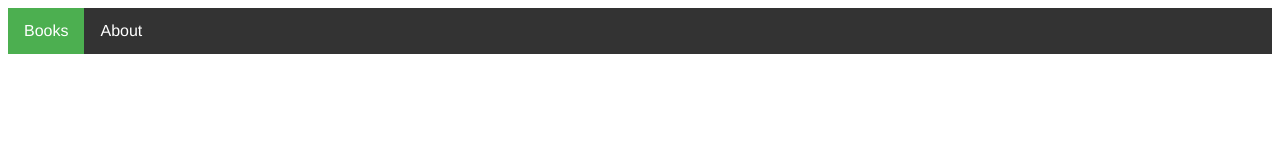
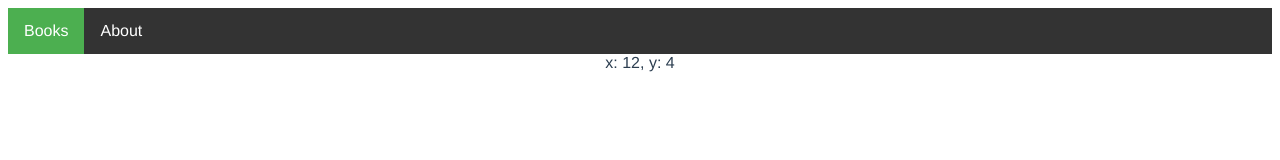
Before and after one commit to workshops-de/vuejs3-workshop, a Vue app: page / in a window 1280 px wide. Shown: the top 160 px of the page. Built offline with nearby package versions, Linux system fonts and the light colour scheme.

Commit message:
Create a MouseCursor component

```diff
--- a/src/App.vue
+++ b/src/App.vue
@@ -1,17 +1,20 @@
 <template>
   <div id="app">
     <AppNavigation />
+    <MouseCursor />
   </div>
 </template>
 
 <script>
+import { defineComponent } from 'vue';
 import AppNavigation from '@/components/AppNavigation.vue';
-import { defineComponent } from 'vue';
+import MouseCursor from '@/components/MouseCursor.vue';
 
 export default defineComponent({
   name: 'App',
   components: {
-    AppNavigation
+    AppNavigation,
+    MouseCursor
   }
 });
 </script>
--- /dev/null
+++ b/src/components/MouseCursor.vue
@@ -0,0 +1,17 @@
+<template>
+  <div v-bind:id="id">x: {{ x }}, y: {{ y }}</div>
+</template>
+
+<script>
+import { defineComponent } from 'vue';
+
+export default defineComponent({
+  data() {
+    return {
+      id: 'my-id',
+      x: 12,
+      y: 4
+    };
+  }
+});
+</script>
```
